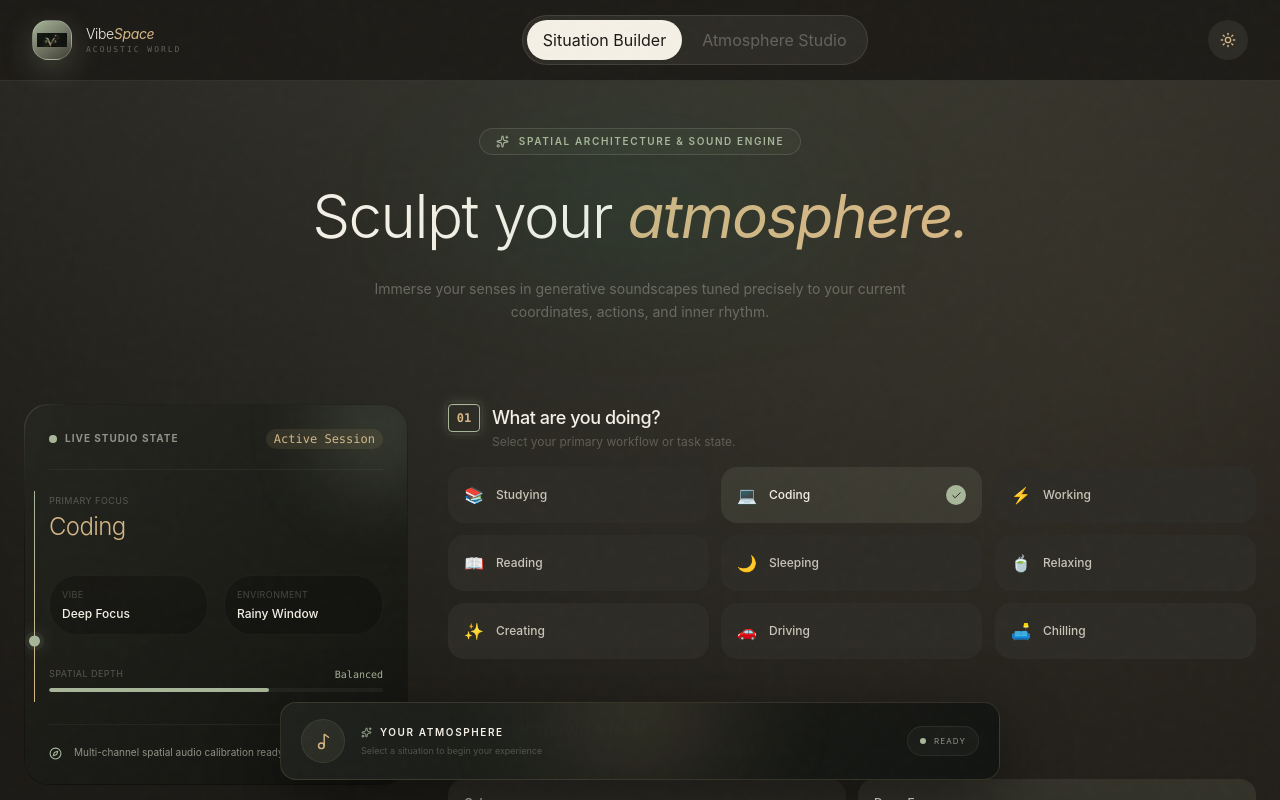
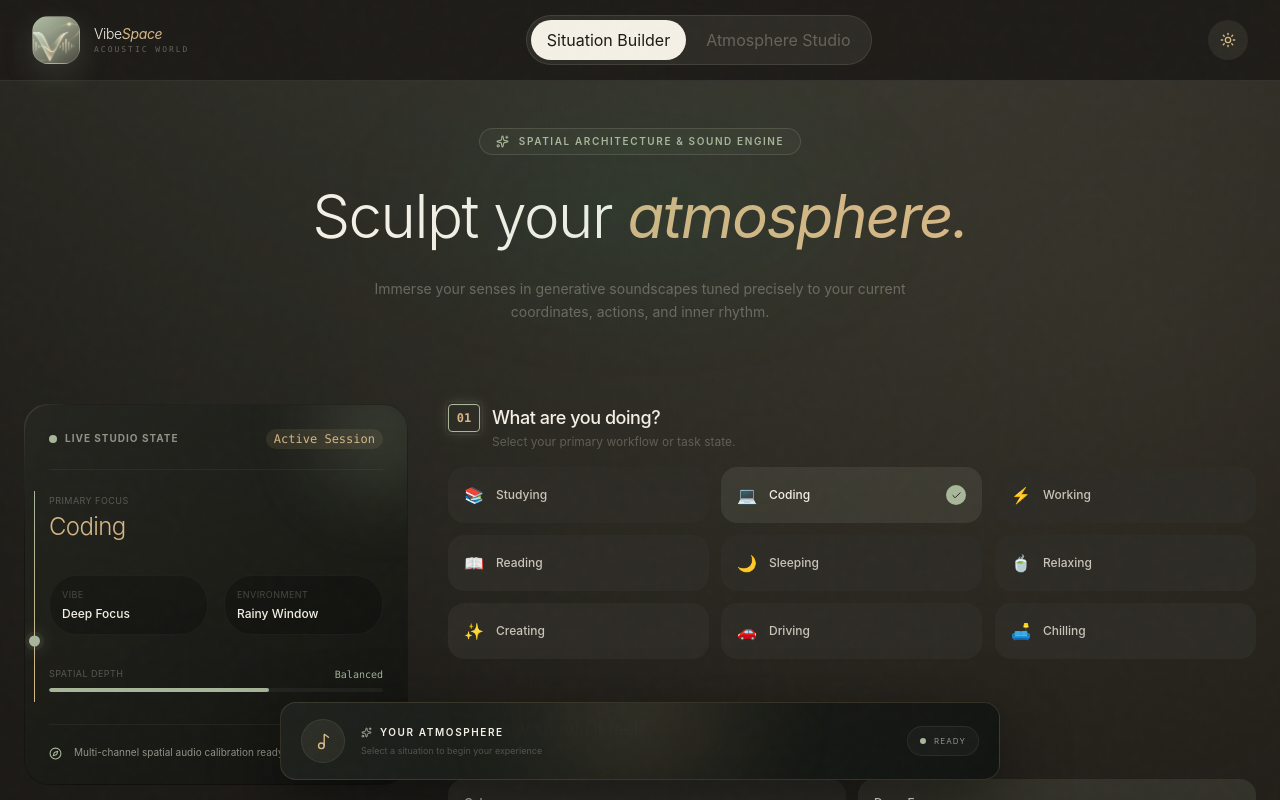
Before and after one commit to mahfuz-10/vibespace, a React (Vite) app: page / in a window 1280 px wide. Both pictures are taken after a click on the button "ENTER EXPERIENCE". Shown: the top 800 px of the page. Built offline with nearby package versions, Linux system fonts and the light colour scheme.

Commit message:
Updated features

```diff
--- a/src/components/Navbar.jsx
+++ b/src/components/Navbar.jsx
@@ -61,7 +61,7 @@ export const Navbar = ({
   return (
     <>
       {/* =====================================================
-          DESKTOP / TOP NAVBAR
+          TOP NAVBAR
       ===================================================== */}
 
       <header
@@ -79,6 +79,7 @@ export const Navbar = ({
         style={{
           backgroundColor:
             'color-mix(in srgb, var(--bg-primary) 88%, transparent)',
+
           borderColor:
             'var(--border-subtle)'
         }}
@@ -94,11 +95,12 @@ export const Navbar = ({
             flex
             items-center
             justify-between
+            relative
           "
         >
 
           {/* =================================================
-              LOGO
+              LOGO / BRAND
           ================================================= */}
 
           <button
@@ -114,64 +116,74 @@ export const Navbar = ({
               border-0
               text-left
               min-w-0
+              flex-shrink-0
             "
             aria-label="Go to VibeSpace home"
           >
 
             {/* =================================================
                 VIBESPACE IMAGE LOGO
+
+                Desktop:
+                - Clean square logo container
+
+                Mobile:
+                - Slightly smaller
+                - Brand text hidden
+                - Prevents collision with center navigation
             ================================================= */}
 
             <div
               className="
-                w-10
-                h-10
+                relative
+                w-12
+                h-12
+                sm:w-12
+                sm:h-12
                 rounded-2xl
+                overflow-hidden
                 flex
                 items-center
                 justify-center
+                flex-shrink-0
                 transition-all
                 duration-500
                 group-hover:scale-105
-                group-hover:rotate-3
-                relative
-                overflow-hidden
-                shadow-lg
-                flex-shrink-0
+                group-hover:-rotate-2
               "
               style={{
                 background:
                   'linear-gradient(145deg, var(--sage), var(--surface-soft))',
 
                 border:
-                  '1px solid rgba(255, 255, 255, 0.2)',
+                  '1px solid rgba(255, 255, 255, 0.18)',
 
                 boxShadow:
-                  '0 10px 30px rgba(168, 182, 154, 0.25)'
+                  '0 10px 30px rgba(168, 182, 154, 0.18)'
               }}
             >
 
-              {/* Subtle overlay */}
+              {/* Soft inner light */}
 
               <div
                 className="
                   absolute
                   inset-0
-                  bg-white/10
-                  opacity-0
-                  group-hover:opacity-100
-                  transition-opacity
-                  duration-500
-                  z-20
+                  rounded-2xl
                   pointer-events-none
+                  opacity-40
                 "
+                style={{
+                  background:
+                    'radial-gradient(circle at 35% 25%, rgba(255,255,255,0.22), transparent 55%)'
+                }}
               />
 
               {/* =================================================
-                  YOUR NEW VIBESPACE LOGO
+                  ACTUAL VIBESPACE LOGO
 
                   File:
-                  public/vibespace-logo.png
+                  /public/vibespace-logo.png
 
                   URL:
                   /vibespace-logo.png
@@ -180,17 +192,42 @@ export const Navbar = ({
               <img
                 src="/vibespace-logo.png"
                 alt="VibeSpace"
+                draggable="false"
                 className="
                   relative
                   z-10
                   w-full
                   h-full
-                  object-contain
-                  p-1
-                  transition-transform
+                  object-cover
+                  scale-[1.08]
+                  transition-all
                   duration-500
-                  group-hover:scale-105
+                  ease-out
+                  group-hover:scale-[1.14]
                 "
+                style={{
+                  mixBlendMode: 'screen'
+                }}
+              />
+
+              {/* Hover glow */}
+
+              <div
+                className="
+                  absolute
+                  inset-0
+                  rounded-2xl
+                  opacity-0
+                  group-hover:opacity-100
+                  transition-opacity
+                  duration-500
+                  pointer-events-none
+                  z-20
+                "
+                style={{
+                  background:
+                    'radial-gradient(circle, rgba(211,180,134,0.18), transparent 65%)'
+                }}
               />
 
             </div>
@@ -198,9 +235,20 @@ export const Navbar = ({
 
             {/* =================================================
                 BRAND TEXT
+
+                Hidden on very small screens so it never
+                collides with the centered mobile navigation.
             ================================================= */}
 
-            <div className="flex flex-col items-start min-w-0">
+            <div
+              className="
+                hidden
+                sm:flex
+                flex-col
+                items-start
+                min-w-0
+              "
+            >
 
               <span
                 className="
@@ -231,13 +279,12 @@ export const Navbar = ({
 
               <span
                 className="
-                  hidden
-                  sm:block
                   text-[8px]
                   uppercase
                   tracking-[0.25em]
                   font-mono
                   opacity-60
+                  whitespace-nowrap
                 "
                 style={{
                   color:
@@ -254,6 +301,8 @@ export const Navbar = ({
 
           {/* =================================================
               DESKTOP NAVIGATION
+
+              DESKTOP VERSION PRESERVED
           ================================================= */}
 
           <nav
@@ -422,6 +471,12 @@ export const Navbar = ({
 
         {/* =====================================================
             MOBILE NAVIGATION
+
+            IMPORTANT:
+            - Remains INSIDE navbar
+            - Not bottom fixed
+            - Not sticky
+            - Does not affect desktop
         ===================================================== */}
 
         <div
@@ -461,7 +516,9 @@ export const Navbar = ({
             }}
           >
 
-            {/* MOBILE BUILDER */}
+            {/* =================================================
+                MOBILE BUILDER
+            ================================================= */}
 
             <button
               type="button"
@@ -500,7 +557,9 @@ export const Navbar = ({
             </button>
 
 
-            {/* MOBILE STUDIO */}
+            {/* =================================================
+                MOBILE STUDIO
+            ================================================= */}
 
             <button
               type="button"
```
